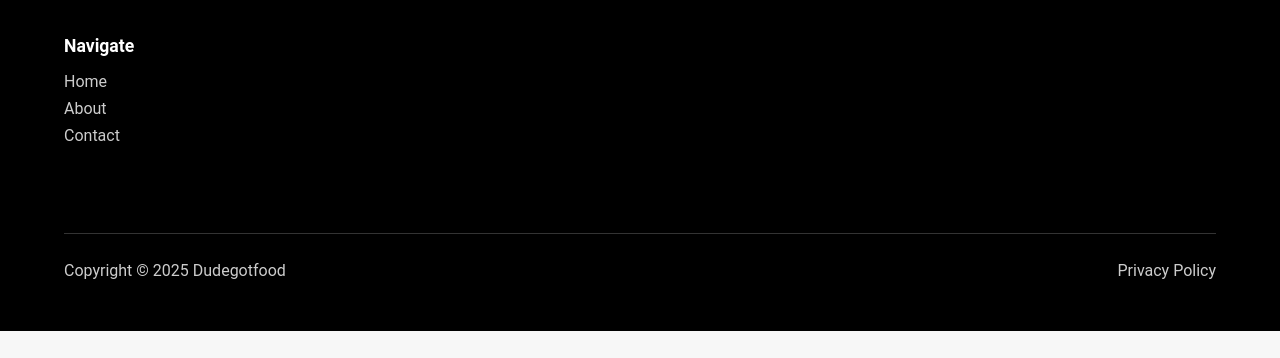
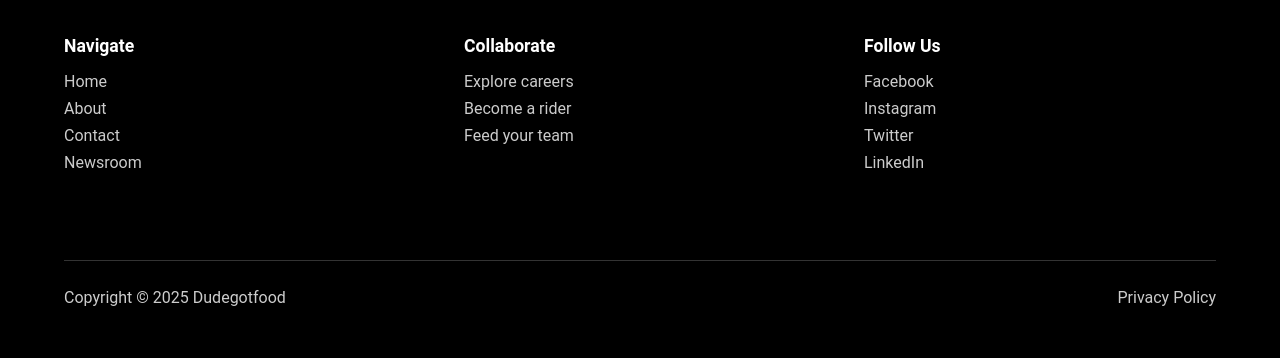
Before and after one commit to parthsaklani/Dudegotfood, a plain HTML site: page tiffin-menu.html in a window 1280 px wide. Shown: the part 1585-1943 px from the top of the page. Before the commit the page ends 1916 px from the top, so only its background shows below. Drawn offline with Linux system fonts and the light colour scheme.

Commit message:
linked js

```diff
--- a/tiffin-menu.html
+++ b/tiffin-menu.html
@@ -24,6 +24,8 @@
                 <li><a href="about.html">About Us</a></li>
                 <li><a href="cart.html">My Cart</a></li>
                 <li><a href="contact.html">Contact Us</a></li>
+
+
             </ul>
         </nav>
     </header>
@@ -156,13 +158,36 @@
         </div>
 
         <div class="footer-links">
+
             <div class="footer-column">
                 <h3>Navigate</h3>
                 <ul>
                     <li><a href="index.html">Home</a></li>
                     <li><a href="about.html">About</a></li>
                     <li><a href="contact.html">Contact</a></li>
+                    <li><a href="#">Newsroom</a></li>
+                </ul>
             </div>
+
+            <div class="footer-column">
+                <h3>Collaborate</h3>
+                <ul>
+                    <li><a href="#">Explore careers</a></li>
+                    <li><a href="#">Become a rider</a></li>
+                    <li><a href="#">Feed your team</a></li>
+                </ul>
+            </div>
+
+            <div class="footer-column">
+                <h3>Follow Us</h3>
+                <ul class="social-links">
+                    <li><a href="#">Facebook</a></li>
+                    <li><a href="#">Instagram</a></li>
+                    <li><a href="#">Twitter</a></li>
+                    <li><a href="#">LinkedIn</a></li>
+                </ul>
+            </div>
+
         </div>
 
         <div class="footer-bottom">
@@ -173,5 +198,6 @@
     </div>
 </footer>
 
+<script src="script.js"></script>
 </body>
 </html>
```
